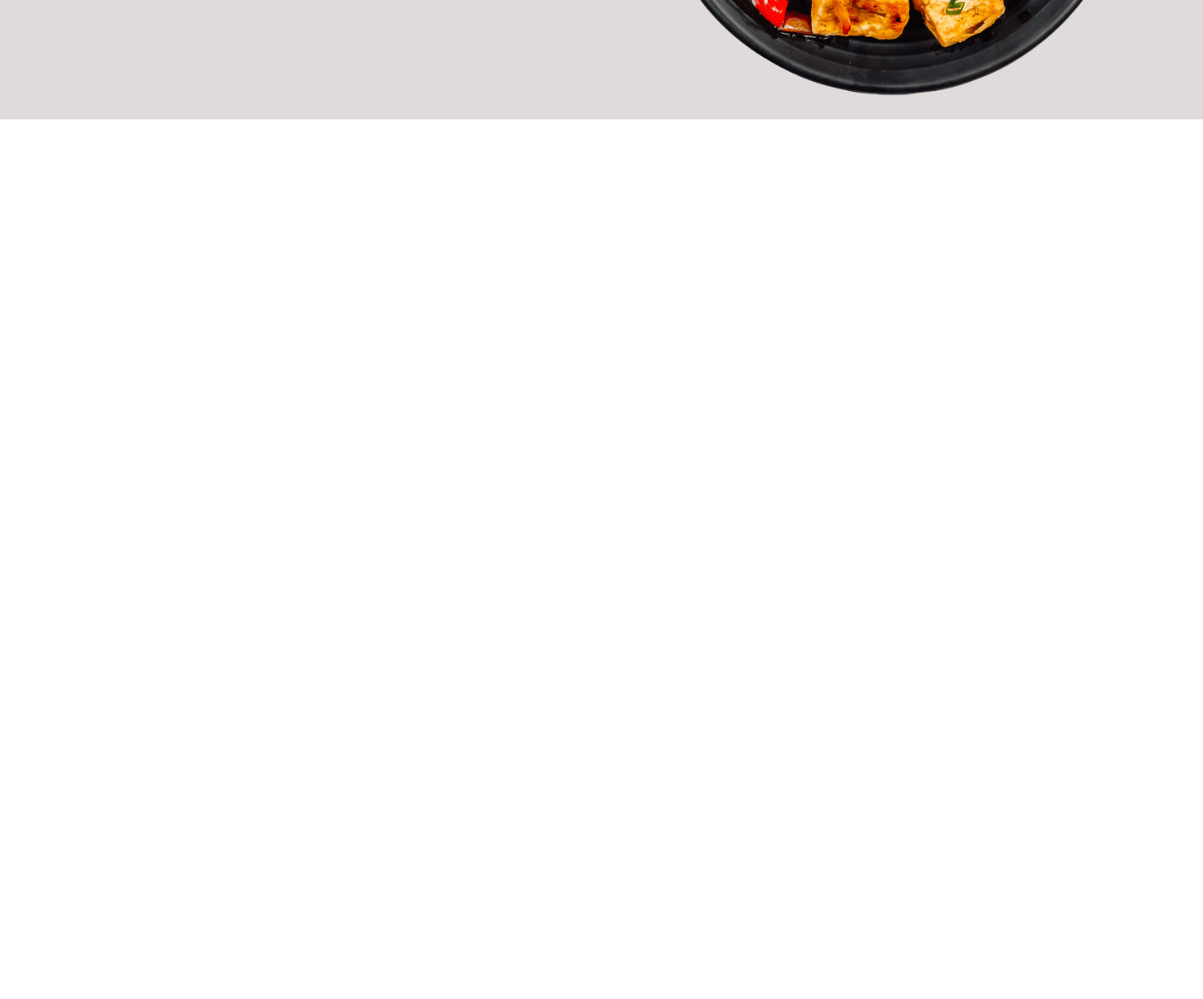
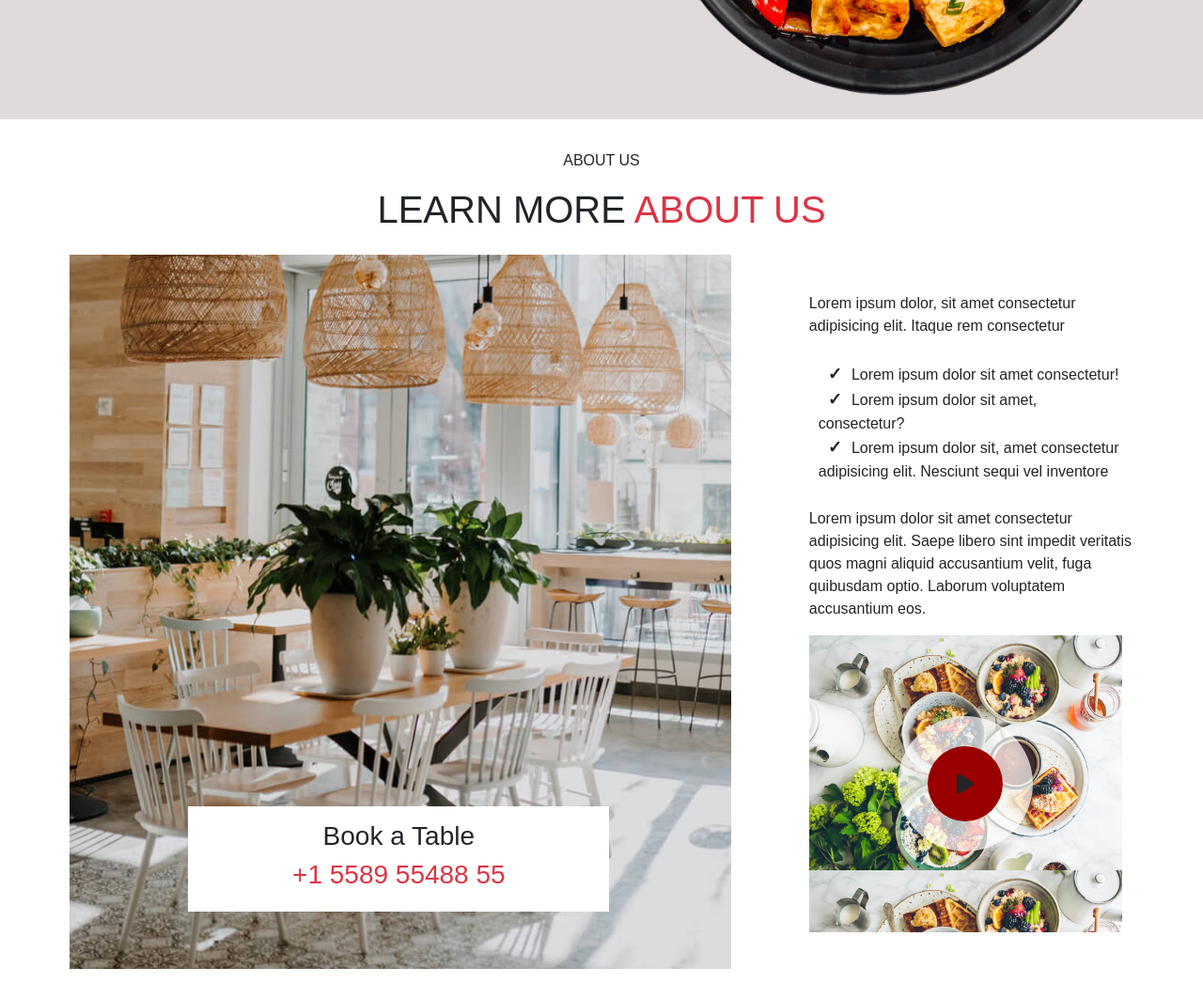
Before and after one commit to H-R-F/first_project_DOM_Achraf_Bensabir, a website: page index.html in a window 1280 px wide. Shown: the part 500-1563 px from the top of the page at 94% size. Before the commit the page ends 800 px from the top, so only its background shows below. Drawn offline with nearby package versions, Linux system fonts and the light colour scheme.

Commit message:
secondSection

```diff
--- a/index.html
+++ b/index.html
@@ -110,7 +110,7 @@
 
         <!-- ^End section Modal -->
 
-        <!-- heroSection -->
+        <!-- &heroSection -->
 
         <section class="heroSection">
             <div class="title">
@@ -130,10 +130,43 @@
             </div>
         </section>
 
-        <!-- end heroSection -->
+        <!-- &end heroSection -->
 
-        <!-- secondSection -->
-        <!-- end secondSection -->
+        <!-- &secondSection -->
+        <section class="secondSection">
+            <div class="title">
+                <p>ABOUT US</p>
+                <h1>LEARN MORE <span class="text-danger">ABOUT US</span></h1>
+            </div>
+            <div class="imgText">
+                <div class="imageLeft">
+                    <div class="contactNumber">
+                        <h3>Book a Table</h3>
+                        <h3 class="text-danger">+1 5589 55488 55</h3>
+                    </div>
+                </div>
+                <div class="textRight">
+                    <div class="text">
+                        <p>Lorem ipsum dolor, sit amet consectetur adipisicing elit. Itaque rem consectetur</p>
+                        <ul>
+                            <li>Lorem ipsum dolor sit amet consectetur!</li>
+                            <li>Lorem ipsum dolor sit amet, consectetur?</li>
+                            <li>Lorem ipsum dolor sit, amet consectetur adipisicing elit. Nesciunt sequi vel inventore
+                            </li>
+                        </ul>
+                        <p>Lorem ipsum dolor sit amet consectetur adipisicing elit. Saepe libero sint impedit veritatis
+                            quos magni aliquid accusantium velit, fuga quibusdam optio. Laborum voluptatem accusantium
+                            eos.</p>
+                    </div>
+                    <div class="video">
+                        <div class="playicon">
+                            <i class="fa-solid fa-play "></i>
+                        </div>
+                    </div>
+                </div>
+            </div>
+        </section>
+        <!-- &end secondSection -->
 
         <!-- thirdSection -->
         <!-- end thirdSection -->
```
